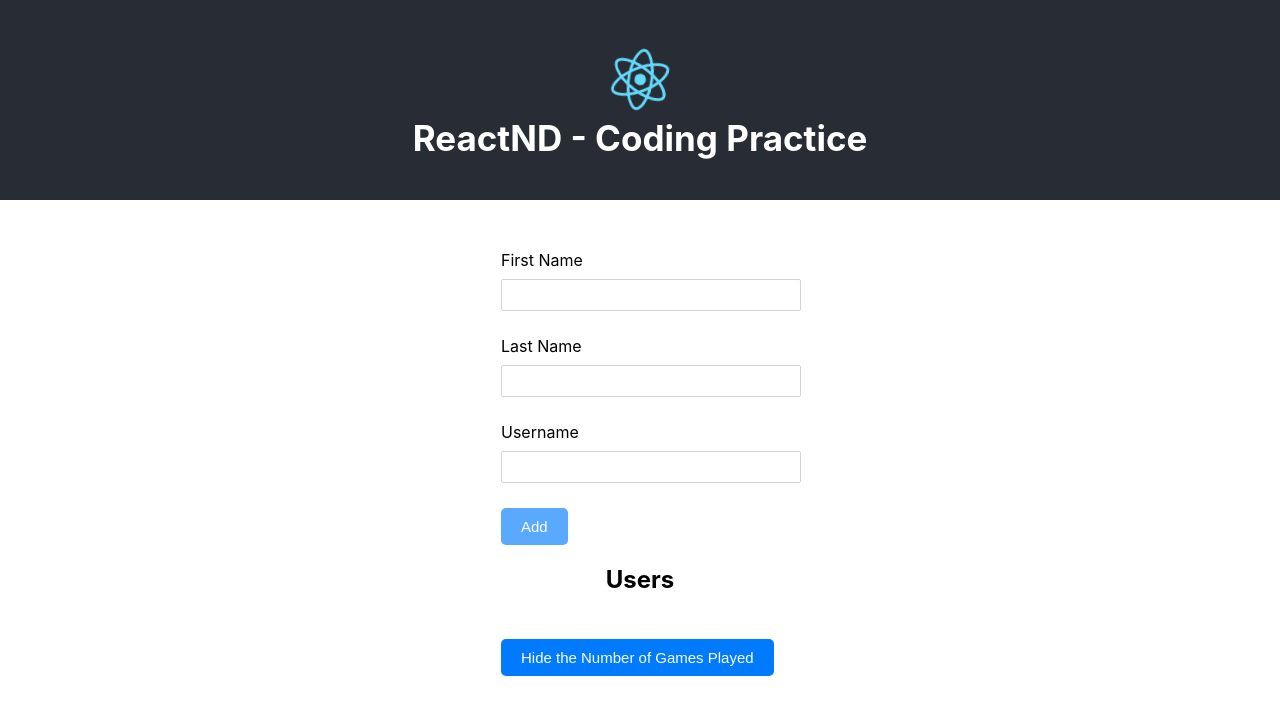
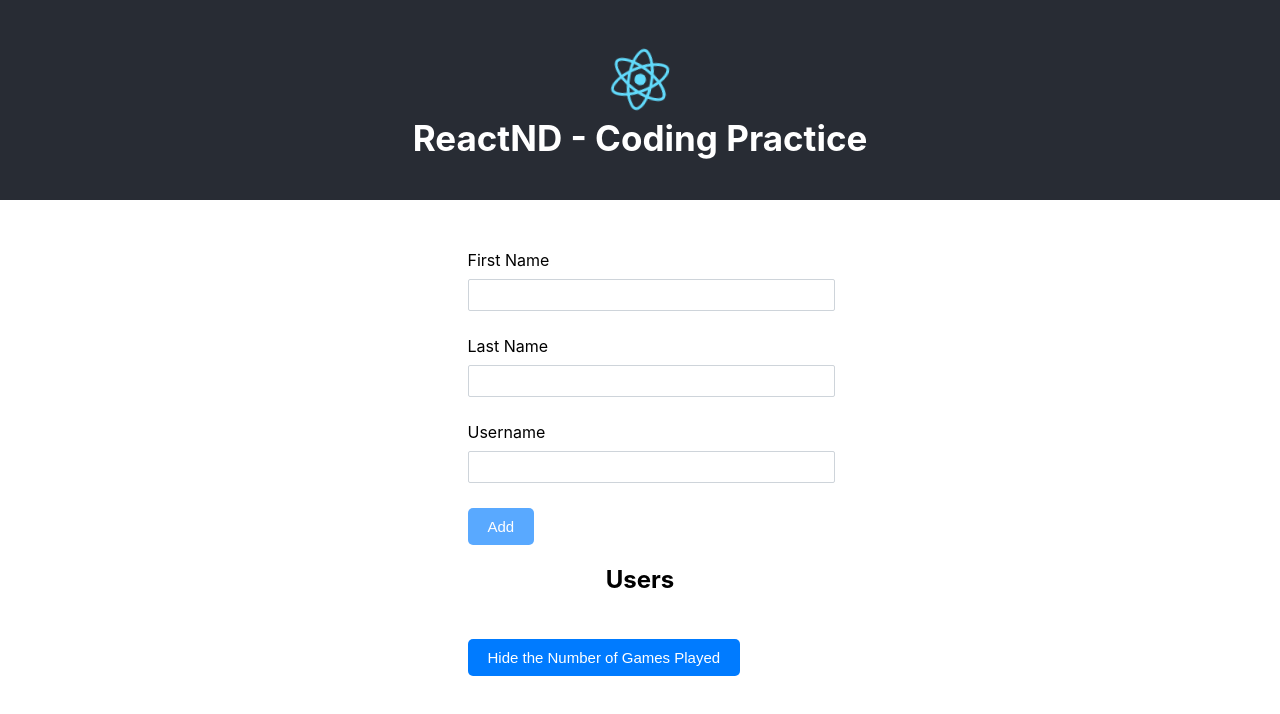
Before and after one commit to yushanwebdev/reactnd-video-game-players, a React (Create React App) app: page / in a window 1280 px wide. Shown: the top 714 px of the page. Built offline with nearby package versions, Linux system fonts and the light colour scheme.

Commit message:
feat: Style the error message

```diff
--- a/src/App.css
+++ b/src/App.css
@@ -42,13 +42,20 @@
 
 .dashboard {
   padding-top: 50px;
-  max-width: 278px;
+  max-width: 345px;
   margin: 0 auto;
   padding-bottom: 50px;
 }
 
 .form-control {
   margin-bottom: 25px;
+}
+
+.error {
+  background-color: #f8d7da;
+  color: #721c24;
+  padding: 21px 25px;
+  border-radius: 8px;
 }
 
 label {
```
Also changed, not shown: 1 other file (tests, documents, lock files or other folders).
